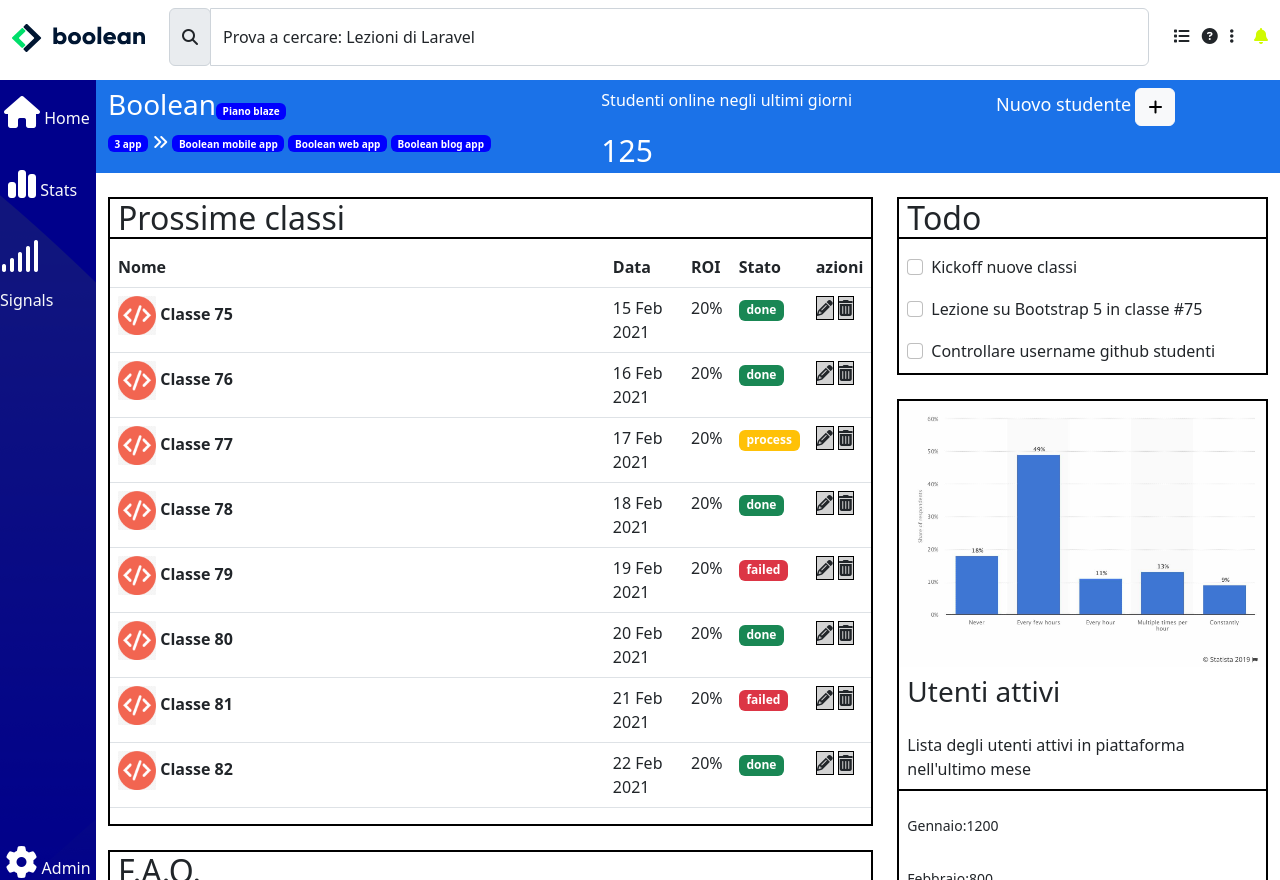
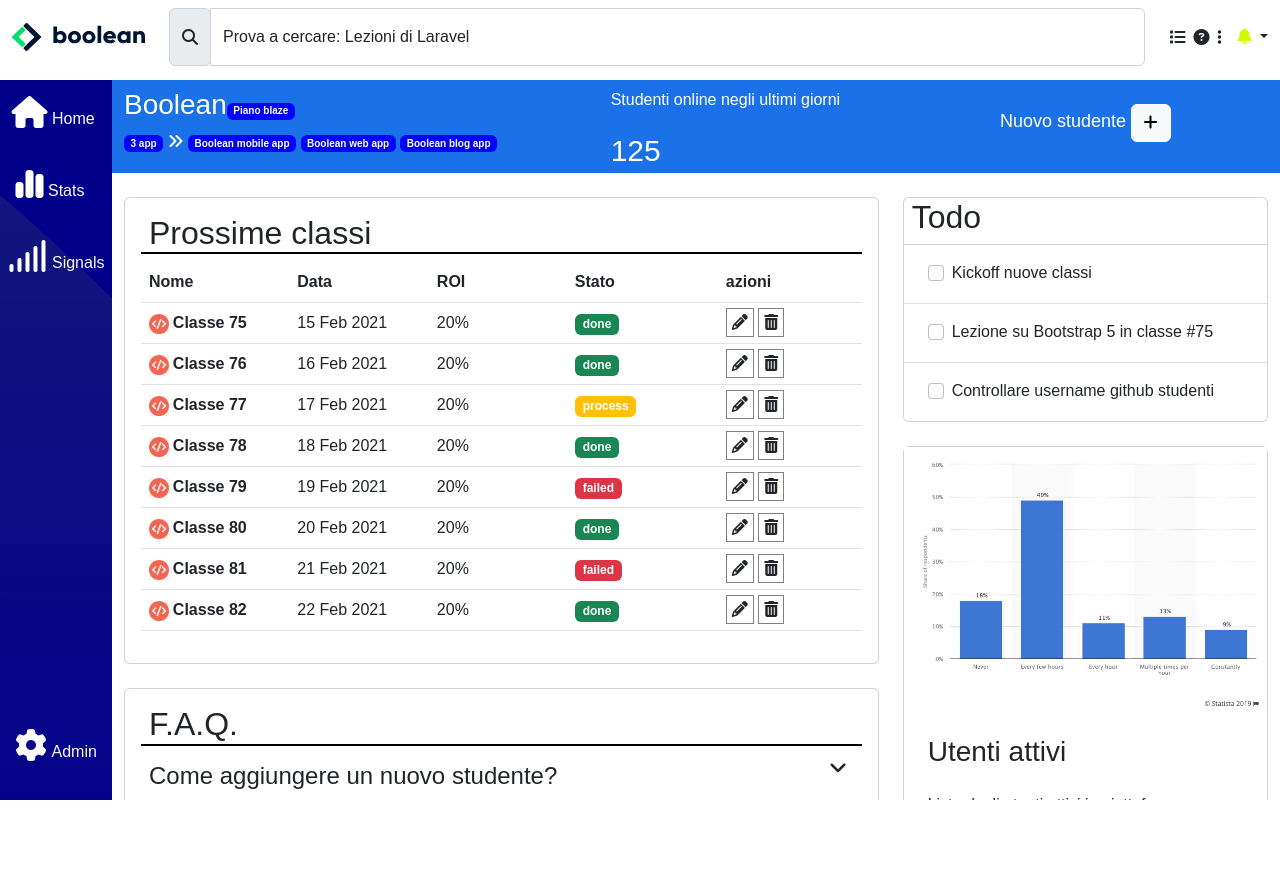
Before and after one commit to Alessio-Tosoni/html-css-bootstrap-dashboard, a plain HTML site: page index.html in a window 1280 px wide. After the commit the page ends 800 px from the top, so only its background shows below. Drawn offline with nearby package versions, Linux system fonts and the light colour scheme.

Commit message:
aggiunge dropdown e cambia font

```diff
--- a/css/style.css
+++ b/css/style.css
@@ -1,3 +1,7 @@
+body{
+    font-family: sans-serif;
+}
+
 .my-wrapper{
 display: flex;
 flex-wrap: wrap;
@@ -9,11 +13,12 @@ header{
     height: 80px;
     width: 100%;
 }
-
+.my-logo{
+   max-height: 4rem;
+}
+nav, main{height:calc(100% - 80px) ;}
 nav{
-    height: 100%;
-    width: 6rem;
-    background: yellow;
+    width: 7rem;
     display: flex;
     justify-content: space-between;
     flex-direction: column;
@@ -21,11 +26,20 @@ nav{
     align-items: center;
     background-color: darkblue;
     background-image: url(../img/sidebar-bg.png);
+    overflow-y: hidden;
 }
 
+.sb-icon:hover{
+   border-bottom:2px solid orange;
+}
+.admin{
+    margin-bottom: 15px;
+}
+.admin:hover{
+    border-bottom:2px solid orange;
+}
 main{
-    height: 100%;
-    width: calc(100% - 6rem);
+    width: calc(100% - 7rem);
     overflow-y: auto;
 }
 .fascione{
@@ -42,21 +56,15 @@ main{
 .numero{
     font-size: 30px;
 }
+
 .off{
     font-size: 18px;
 }
-.my-finta-card{
-    border: 2px solid black;
+.w8{width: 15%;}
 
-}
-.my-finta-big-card{
-    border: 2px solid black;
-
-}
-.w8{width: 8%;}
 .table-btn{
-    background: lightgray;
-    border: 1px solid black ;
+    border: 1px solid grey ;
+    padding: 5px;
 }
 .tit-card{
     border-bottom: 2px solid black;
@@ -94,3 +102,11 @@ main{
     border-bottom: 2px solid black;
  }
  .fs-14{font-size: 14px;}
+
+
+ /* media query*/
+ @media  screen and (max-width: 767px) {
+    nav{
+        width: 5rem;
+    }
+ }
--- a/index.html
+++ b/index.html
@@ -12,13 +12,13 @@
    <div class="my-wrapper">
         <header>
             <div class="container-fluid">
-                <div class="row">
-                    <div class="col-auto va-m">
-                        <img class="pt-4 " src="./img/logo.svg" alt="">
-
+                <div class="row pt-2">
+                    <div class="col-auto d-flex align-items-center">
+                        <img class=" d-md-none my-logo " src="./img/mobile-logo.png" alt="">
+                        <img class=" d-none d-md-inline-block my-logo " src="./img/logo.svg" alt="">
                     </div>
-                    <div class="col">
-                        <div class="input-group has-validation pt-2">
+                    <div class="col d-flex align-items-center">
+                        <div class="input-group has-validation ">
                             <span class="input-group-text"><i class="fa-solid fa-magnifying-glass"></i></span>
                             <div class="form-floating">
                                 <input type="text" class="form-control" id="floatingInputGroup2" placeholder="Username" >
@@ -26,44 +26,53 @@
                             </div>
                         </div>
                     </div>
-                    <div class="col-auto pt-4">
-                        <i class="fa-solid fa-list pe-2 d-none d-md-inline-block"></i>
+                    <div class="col-auto d-flex align-items-center ">
+                        <i class="fa-solid fa-list  pe-2 d-none d-md-inline-block"></i>
                         <i class="fa-solid fa-circle-question pe-2 d-none d-md-inline-block"></i>
                         <i class="fa-solid fa-ellipsis-vertical pe-2 d-none d-md-inline-block"></i>
+                        <a class="nav-link dropdown-toggle" href="#" id="navbarDarkDropdownMenuLink" role="button" data-bs-toggle="dropdown" aria-expanded="false">
                             <i class="fa-solid fa-bell ps-2 " style="color: #d0fa00;"></i>
+                        </a>
+                          <ul class="dropdown-menu dropdown-menu-start" aria-labelledby="navbarDarkDropdownMenuLink">
+                            <li><a class="dropdown-item" href="#">Profilo</a></li>
+                            <li><a class="dropdown-item" href="#">Fatturazione</a></li>
+                            <li><a class="dropdown-item" href="#">Logout</a></li>
+                          </ul>
+
                     </div>
                 </div>
             </div>
         </header>
         <nav>
             <div>
-                <div>
+                <div class="sb-icon">
                     <i class="fa-solid fa-house fa-2x py-3 ps-1" style="color: #ffffff;"></i>
                     <span class="text-light d-none d-md-inline-block">Home</span>
                 </div>
 
-                <div>
+                <div class="sb-icon">
                     <i class="fa-solid fa-chart-simple fa-2x py-4 ps-2" style="color: #ffffff;"></i>
                     <span class="text-light d-none d-md-inline-block">Stats</span>
                 </div>
 
-                <div>
+                <div class="sb-icon">
                     <i class="fa-solid fa-signal fa-2x py-3" style="color: #ffffff;"></i>
                     <span class="text-light d-none d-md-inline-block">Signals</span>
                 </div>
             </div>
             <div>
                 <div class="admin">
-                    <i class="fa-solid fa-gear fa-2x " style="color: #ffffff;"></i>
+                    <i class="fa-solid fa-gear fa-2x pb-4 " style="color: #ffffff;"></i>
                     <span class="text-light d-none d-md-inline-block">Admin</span>
                 </div>
             </div>
         </nav>
         <main>
+            <div class="scroller">
                 <section class="fascione container-fluid">
                     <div class="row">
                         <div class="col-12 col-md-5">
-                        <h3 class="pt-2">Boolean<span class="badge bg-primary my-tag ">Piano blaze</span></h3>
+                            <h3 class="pt-2">Boolean<span class="badge bg-primary my-tag me-2">Piano blaze</span></h3>
                             <span class="badge bg-primary my-tag">3 app</span>
                             <i class="fa-solid fa-angles-right fa-md" style="color: #ffffff;"></i>
                             <span class="badge bg-primary d-none d-md-inline-block my-tag">Boolean mobile app</span>
@@ -71,11 +80,11 @@
                             <span class="badge bg-primary d-none d-md-inline-block my-tag">Boolean blog app</span>
                             <span class="badge bg-primary d-md-none text-center my-tag"><i class="fa-solid fa-plus" style="color: #ffffff;"></i></span>
                         </div>
-                    <div class="col-12 col-md-4">
-                        <p class="pt-2">Studenti online negli ultimi giorni</p>
+                        <div class="col-12 col-md-4 pt-2">
+                            <p>Studenti online negli ultimi giorni</p>
                             <span class="numero">125</span>
                         </div>
-                    <div class="col-12 col-md-3 pt-2 pb-2">
+                        <div class="col-12 col-md-3 pt-4 pb-2">
                             <span class="off">Nuovo studente</span>
                             <button class="btn btn-light" type="button" data-bs-toggle="offcanvas" data-bs-target="#offcanvasExample" aria-controls="offcanvasExample">
                                 <i class="fa-solid fa-plus" style="color: #000000;"></i>
@@ -141,14 +150,22 @@
                                                     <input type="text" class="form-control" id="exampleInputEmail1" aria-describedby="emailHelp">
                                                 </div>
                                             </div>
+                                            <div class="input-group mb-3">
+                                                <input type="file" class="form-control" id="inputGroupFile01">
+                                            </div>
+
+                                            <div class="col-12 mb-3 form-check ps-5">
+                                                <input type="checkbox" class="form-check-input" id="exampleCheck1">
+                                                <label class="form-check-label " for="exampleCheck1">Seleziona per proseguire</label>
+                                            </div>
+                                            <div class="row">
+                                                <div class="col-4"><button type="submit" class="btn btn-primary mb-4">Salva</button></div>
+                                                <div class="col-4"><button type="submit" class="btn btn-warning mb-4">Svuota</button></div>
                                             </div>
                                         </div>
                                     </div>
-                            <div class="mb-3 form-check">
-                                <input type="checkbox" class="form-check-input" id="exampleCheck1">
-                                <label class="form-check-label" for="exampleCheck1">Seleziona per proseguire</label>
                                 </div>
-                              <button type="submit" class="btn btn-primary mb-4">salva</button>
+
                             </form>
                             </div>
                         </div>
@@ -161,16 +178,17 @@
                     <div class="container-fluid">
                         <div class="row">
                             <div class="col-12 col-md-8">
-                            <div class="my-finta-big-card my-4 ">
+                                <div class="card my-4">
+                                    <div class="card-body">
                                             <h2 class="ps-2 tit-card">Prossime classi</h2>
                                         <table class="table d-none d-md-inline-block">
                                         <thead>
                                         <tr>
-                                        <th scope="col">Nome</th>
-                                        <th scope="col">Data</th>
-                                        <th scope="col">ROI</th>
-                                        <th scope="col">Stato</th>
-                                        <th scope="col">azioni</th>
+                                            <th scope="col" style="width: 13rem;">Nome</th>
+                                            <th scope="col" style="width: 13rem;">Data</th>
+                                            <th scope="col" style="width: 13rem;">ROI</th>
+                                            <th scope="col" style="width: 13rem;">Stato</th>
+                                            <th scope="col" style="width: 13rem;">azioni</th>
                                         </tr>
                                         </thead>
                                         <tbody>
@@ -261,9 +279,9 @@
                                     <table class="table d-md-none">
                                         <thead>
                                         <tr>
-                                    <th scope="col">Nome</th>
-                                    <th scope="col">Stato</th>
-                                    <th scope="col">azioni</th>
+                                            <th scope="col" style="width: 40rem;">Nome</th>
+                                            <th scope="col" style="width: 40rem;">Stato</th>
+                                            <th scope="col" style="width: 40rem;">azioni</th>
                                         </tr>
                                         </thead>
                                         <tbody>
@@ -336,9 +354,12 @@
                                         </tr>
                                         </tbody>
                                     </table>
+                                        </div>
+                                    </div>
 
-                            </div>
-                            <div class="my-finta-card">
+
+                                    <div class="card">
+                                        <div class="card-body">
                                             <h2 class="ps-2 tit-card">F.A.Q.</h2>
                                             <div class="riga">
                                                 <div class="clmn">
@@ -374,9 +395,14 @@
                                             </div>
                                         </div>
                                     </div>
+
+                                    </div>
                                     <div class="col-12 col-md-4">
-                            <div class="my-finta-card my-4">
-                                <h2 class="tit-card ps-2">Todo</h2>
+
+                                        <div class="card my-4">
+                                            <h2 class="ps-2">Todo</h2>
+                                            <ul class="list-group list-group-flush">
+                                            <li class="list-group-item">
                                                 <div class="p-2">
                                                     <div class="form-check ">
                                                         <input class="form-check-input" type="checkbox" value="" id="flexCheckDefault">
@@ -385,7 +411,8 @@
                                                         </label>
                                                     </div>
                                                 </div>
-
+                                            </li>
+                                            <li class="list-group-item">
                                                 <div class="p-2">
                                                     <div class="form-check ">
                                                         <input class="form-check-input" type="checkbox" value="" id="flexCheckDefault">
@@ -394,7 +421,8 @@
                                                         </label>
                                                     </div>
                                                 </div>
-
+                                            </li>
+                                            <li class="list-group-item">
                                                 <div class="p-2">
                                                     <div class="form-check ">
                                                         <input class="form-check-input" type="checkbox" value="" id="flexCheckDefault">
@@ -403,24 +431,29 @@
                                                         </label>
                                                     </div>
                                                 </div>
+                                            </li>
+                                            </ul>
+                                        </div>
 
-                            </div>
-                            <div class="my-finta-big-card ">
+                                        <div class="card" >
                                             <img class="img-fluid" src="./img/stats.jpeg" alt="">
+                                            <div class="card-body">
                                                 <h3 class="p-2">Utenti attivi</h3>
                                                 <p class="p-2 bor-b">Lista degli utenti attivi in piattaforma nell'ultimo mese</p>
                                                 <p class="p-2 fs-14">Gennaio:1200</p>
                                                 <p class="p-2 fs-14">Febbraio:800</p>
-                                <p class="p-2 fs-14 bor-b">Marzo:1500</p>
+                                                <p class="p-2 fs-14 bor-b ">Marzo:1500</p>
                                                 <a class="p-2 fs-14 text-center" href="http://" target="_blank" rel="noopener noreferrer">Visualizza report approfondito</a>
                                             </div>
                                         </div>
                                     </div>
                                 </div>
+                            </div>
+                        </div>
+                    </div>
                 </section>
-
+            </div>
         </main>
-    </div>
 
 
         <script src="https://cdn.jsdelivr.net/npm/bootstrap@5.3.2/dist/js/bootstrap.bundle.min.js" integrity="sha384-C6RzsynM9kWDrMNeT87bh95OGNyZPhcTNXj1NW7RuBCsyN/o0jlpcV8Qyq46cDfL" crossorigin="anonymous"></script>
```
Lines whose indentation alone changed are shown as unchanged.
